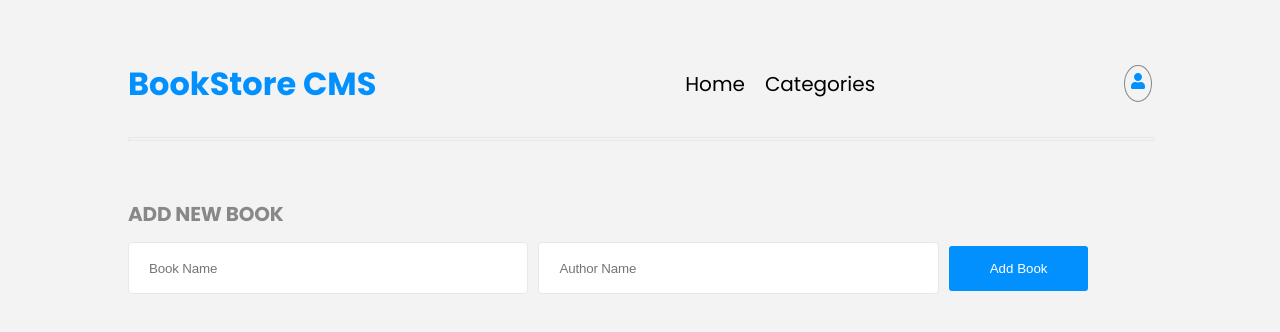
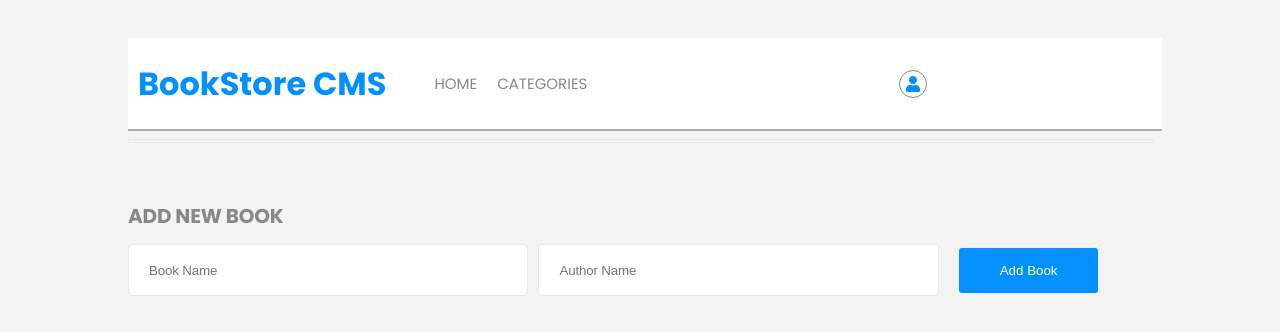
Before and after one commit to musangamfure/bookstore, a React (Create React App) app: page / in a window 1280 px wide. Shown: the top 332 px of the page. Built offline with nearby package versions, Linux system fonts and the light colour scheme; no server answers.

Commit message:
Update CSS file

```diff
--- a/src/App.css
+++ b/src/App.css
@@ -34,8 +34,11 @@
   width: 100%;
   display: flex;
   flex-direction: row;
-  justify-content: space-between;
+  justify-content: flex-start;
   align-items: center;
+  background-color: #fff;
+  border-bottom: 2px solid #adaaaa;
+  padding-left: 10px;
 }
 
 .navbar h1 {
@@ -47,6 +50,8 @@
   border: 1px solid #888;
   padding: 5px;
   border-radius: 100%;
+  display: flex;
+  margin-left: 300px;
 }
 
 .nav__menu {
@@ -67,22 +72,26 @@
   list-style-type: none;
   display: flex;
   flex-direction: row;
-  justify-content: space-between;
+  justify-content: center;
   align-items: center;
   width: 70%;
 }
 
 .nav__menu li {
+  text-transform: uppercase;
+  color: #848080;
   text-decoration: none;
   margin-left: 20px;
-  color: #000;
-  font-size: 20px;
+  font-size: 15px;
+}
+
+.nav__menu li a {
+  color: #888;
 }
 
 .nav__menu li:hover {
   text-decoration: underline;
   color: #000;
-  font-size: 24px;
 }
 
 .books__container {
@@ -239,6 +248,7 @@
   border-radius: 3px;
   color: #fff;
   cursor: pointer;
+  margin-left: 10px;
 }
 
 .add__btn:hover {
```
